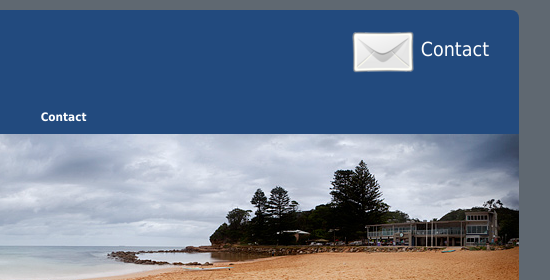
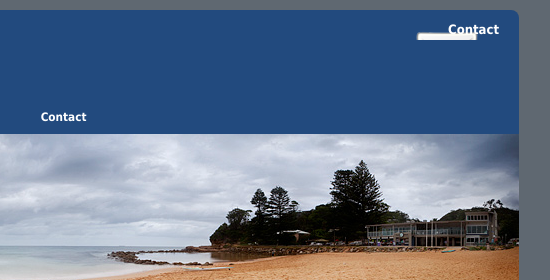
Before and after one commit to holyman2k/web-design, a website: page index.html in a window 1280 px wide. Shown: the top 280 px of the page, 521-1071 px from the left. Drawn offline with Linux system fonts and the light colour scheme.

Commit message:
modified header email contact, use smaller font and icon

```diff
--- a/index.html
+++ b/index.html
@@ -12,7 +12,7 @@
 		<div id="wrap">
 
 			<div id="header">
-				<img src="images/logo.png" alt="Web Design"/>
+				<img class="logo" src="images/logo.png" alt="Web Design"/>
 				<a class="contact" href="#">Contact</a>
 			</div>
 
--- a/style/base.css
+++ b/style/base.css
@@ -24,7 +24,7 @@ body {
 	height: 80px;
 	background-color: #224a7e;
 }
-#header > img {
+#header > img.logo {
 	display:inline-block;
 	position:relative;
 	top: 13px;
@@ -34,15 +34,16 @@ body {
 	text-decoration:none;
     display:inline-block;
     position:relative;
-    right: 20px;
+    right: 10px;
     top: 10px;
 	float: right;
     background-image:url('../images/email.png');
     background-repeat:no-repeat;
     color: #FFFFFF;
-    padding-left: 70px;
-    line-height: 60px;
-	font-size:1.5em;
+    padding-left: 33px;
+    line-height: 20px;
+	font-size:1em;
+    font-weight:bold;
 }
 #navigation > ul {
 	margin: 0 0 0 35px;
```
